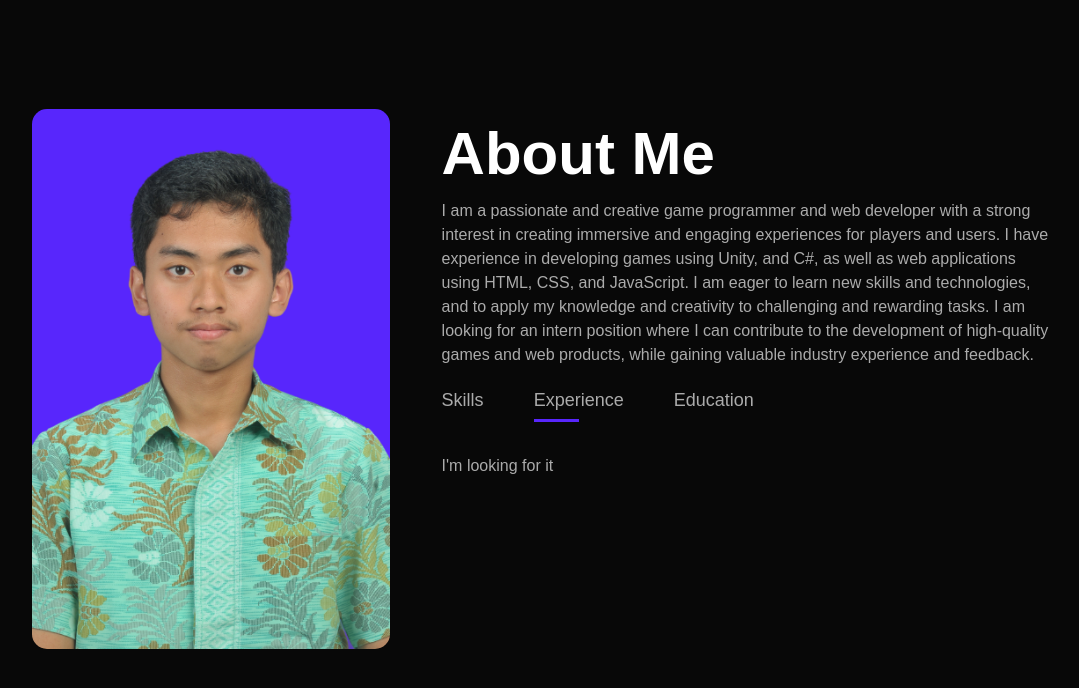
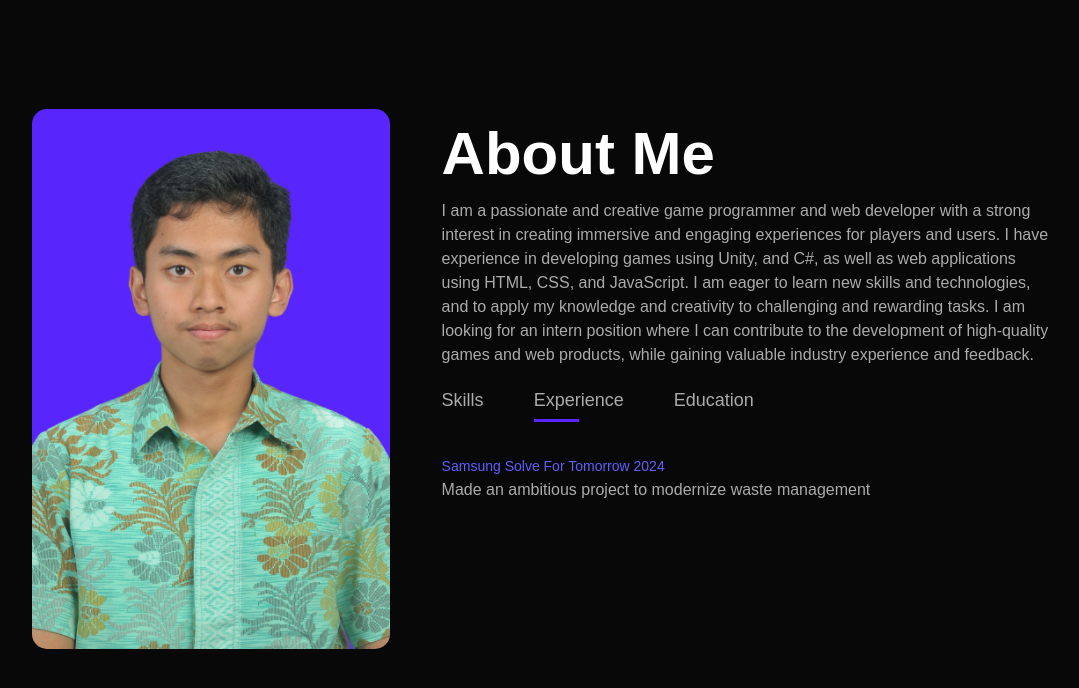
Before and after one commit to qjvxvL/qjvxvl.github.io, a plain HTML site: page index.html in a window 1280 px wide. Both pictures are taken after a click on the element "Experience". Shown: the part 781-1469 px from the top of the page, without its empty margins (96-1175 px from the left). Drawn offline with nearby package versions, Linux system fonts and the light colour scheme.

Commit message:
some changes

```diff
--- a/index.html
+++ b/index.html
@@ -101,7 +101,10 @@
 
             <div class="tab-contents" id="experience">
               <ul>
-                <li>I'm looking for it</li>
+                <li>
+                  <span>Samsung Solve For Tomorrow 2024</span> <br />
+                  Made an ambitious project to modernize waste management
+                </li>
               </ul>
             </div>
             <div class="tab-contents" id="education">
```
